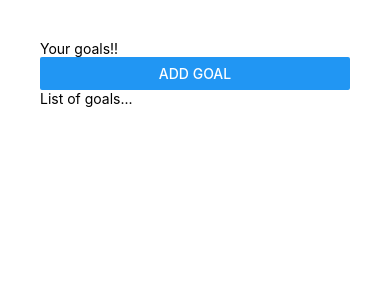
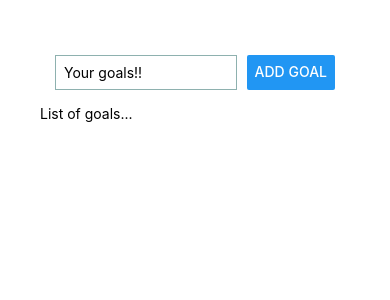
Before and after one commit to Wez-Young/RNCourse, a React Native app: screen / in a window 390 px wide. Shown: the top 300 px of the page. Built offline with nearby package versions, Linux system fonts and the light colour scheme.

Commit message:
implemented flexbox

```diff
--- a/App.js
+++ b/App.js
@@ -4,8 +4,8 @@
 export default function App() {
   return (
     <View style={styles.rootContainer}>
-      <View>
-        <TextInput placeholder="Your goals!!" />
+      <View style={styles.inputContainer}>
+        <TextInput style={styles.goalInput} placeholder="Your goals!!" />
         <Button title="Add Goal" />
       </View>
       <View>
@@ -18,5 +18,18 @@
 const styles = StyleSheet.create({
   rootContainer: {
     padding: 40,
+  },
+  inputContainer: {
+    flexDirection: 'row',
+    justifyContent: 'space-between',
+    padding: 15,
+  },
+  goalInput: {
+    borderWidth: 1,
+    borderColor: '#8eb1af',
+    width: '80%',
+    marginRight: 10,
+    padding: 8,
   }
+
 });
```
